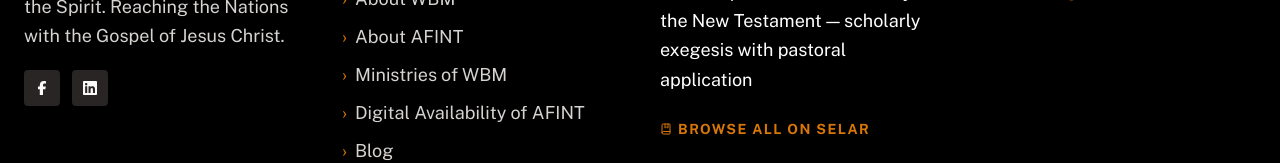
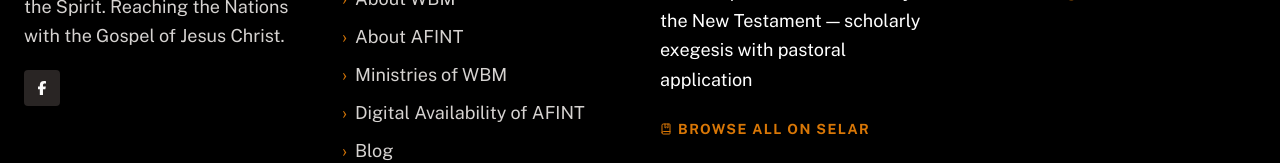
Before and after one commit to mayormankind/wordbiblicalministries, a Next.js app: page / in a window 1280 px wide. Shown: the part 3762-3925 px from the top of the page. Built offline with nearby package versions, Linux system fonts and the light colour scheme.

Commit message:
Update social media links in Footer component
Removed LinkedIn link and updated Facebook link in Footer component.

```diff
--- a/src/components/Footer.tsx
+++ b/src/components/Footer.tsx
@@ -1,8 +1,7 @@
 import Link from "next/link";
 import { Mail, BookMarked } from "lucide-react";
-import { FaFacebookF, FaYoutube, FaInstagram } from "react-icons/fa6";
+import { FaFacebookF } from "react-icons/fa6";
 import Image from "next/image";
-import { FaLinkedin } from "react-icons/fa";
 
 const footerLinks = [
   { label: "Our Theology", path: "/our-theology" },
@@ -76,13 +75,8 @@
             {[
               {
                 label: "Facebook",
-                href: "https://www.facebook.com/michael.adeyemiadegbola/",
+                href: "https://www.facebook.com/share/1P3pERWSjZ/",
                 icon: <FaFacebookF />,
-              },
-              {
-                label: "LinkedIn",
-                href: "https://www.linkedin.com/in/michael-adegbola-2b3aa7107/",
-                icon: <FaLinkedin size={16} />,
               },
             ].map((s, i) => (
               <a
```
